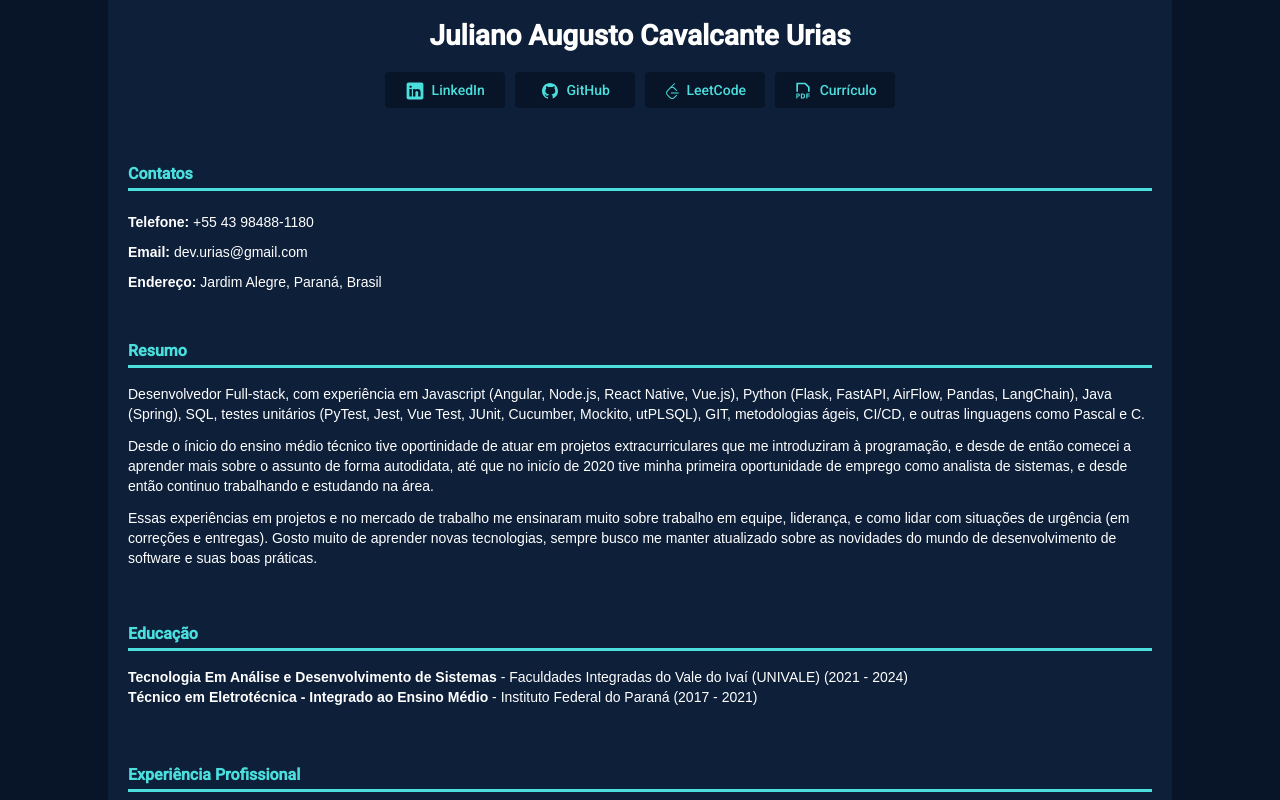
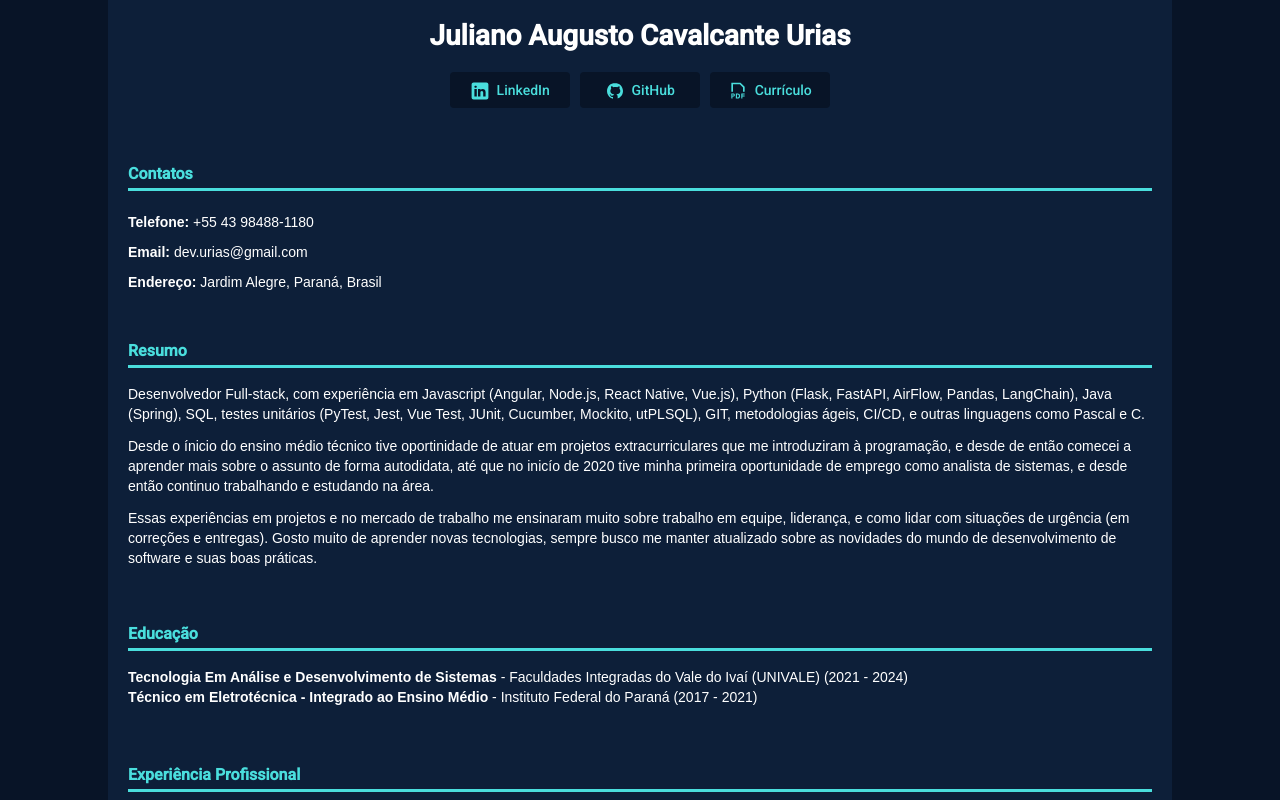
Before and after one commit to julianourias/dev.urias, an Angular app: page / in a window 1280 px wide. Shown: the top 800 px of the page. Built offline with nearby package versions, Linux system fonts and the light colour scheme.

Commit message:
remove leetcode

```diff
--- a/src/app/app.component.html
+++ b/src/app/app.component.html
@@ -18,14 +18,6 @@
                 <button mat-button class="contact-button">
                   <img src="../assets/github.svg" class="contact-icon">
                   GitHub
-                </button>
-              </a>
-            </p>
-            <p>
-              <a href="https://leetcode.com/u/julianourias/" target="_blank">
-                <button mat-button class="contact-button">
-                  <img src="../assets/leetcode.svg" class="contact-icon">
-                  LeetCode
                 </button>
               </a>
             </p>
```
Also changed, not shown: 5 other files (tests, documents, lock files or other folders).
